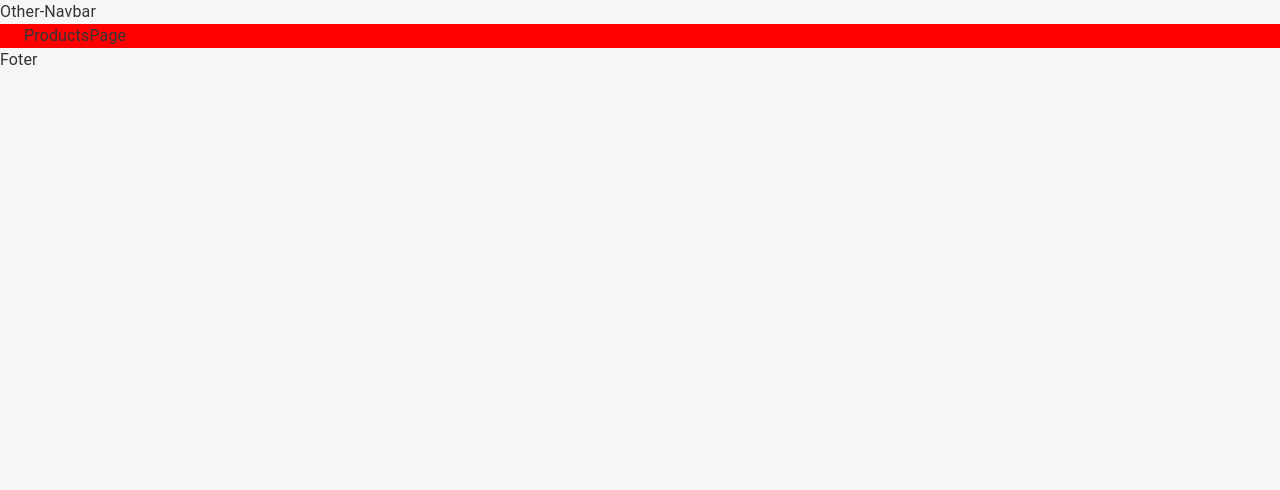
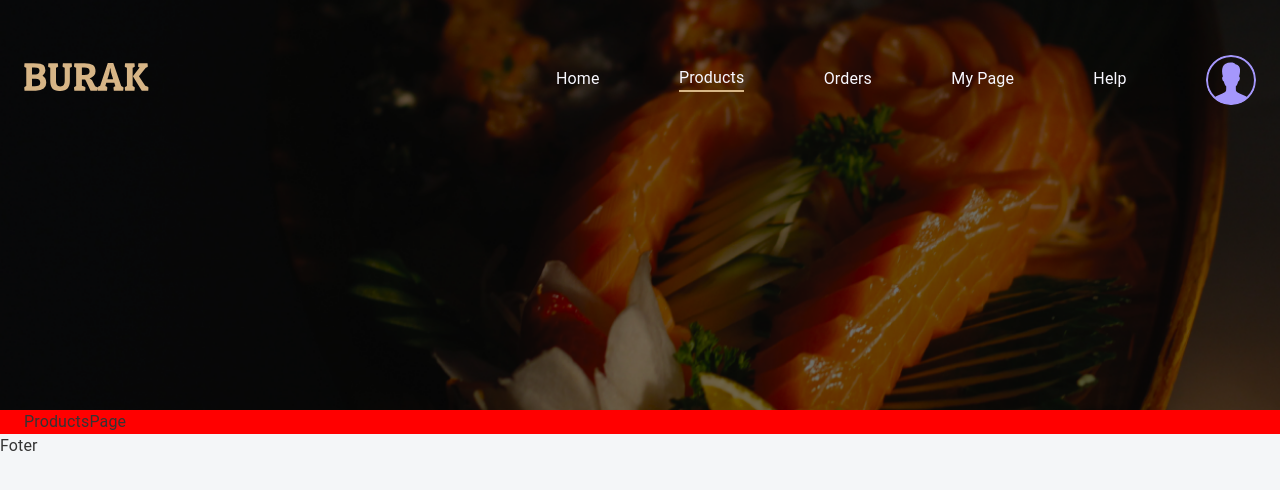
Before and after one commit to legendaxad/burak-react, a React (Create React App) app: page /products in a window 1280 px wide. Shown: the top 490 px of the page. Built offline with nearby package versions, Linux system fonts and the light colour scheme.

Commit message:
feat:publish otherheader component

```diff
--- a/src/app/components/headers/OtherNavbar.tsx
+++ b/src/app/components/headers/OtherNavbar.tsx
@@ -1,3 +1,62 @@
+import { Box, Button, Container, Stack } from "@mui/material";
+import { NavLink } from "react-router-dom";
+
 export function OtherNavbar() {
-  return <div>Other-Navbar</div>;
+  const authMember = true; // Replace with your authentication logic
+  return (
+    <div className="other-navbar">
+      <Container className="other-container">
+        <Stack className="menu">
+          <Box>
+            <NavLink to="/">
+              <img className="brand-logo" src="/icons/burak.svg" alt="Logo" />
+            </NavLink>
+          </Box>
+          <Stack className="links">
+            <Box className="hover-line">
+              <NavLink to="/">Home</NavLink>
+            </Box>{" "}
+            <Box className="hover-line">
+              <NavLink to="/products" activeClassName="underline">
+                Products
+              </NavLink>
+            </Box>
+            {authMember ? (
+              <Box className="hover-line">
+                <NavLink to="/orders" activeClassName="underline">
+                  Orders
+                </NavLink>
+              </Box>
+            ) : null}
+            {authMember ? (
+              <Box className="hover-line">
+                <NavLink to="/member-page" activeClassName="underline">
+                  My Page
+                </NavLink>
+              </Box>
+            ) : null}
+            <Box className="hover-line">
+              <NavLink to="/help" activeClassName="underline">
+                Help
+              </NavLink>
+            </Box>
+            {!authMember ? (
+              <Box>
+                <Button variant="contained" className="login-button">
+                  Login
+                </Button>
+              </Box>
+            ) : (
+              <img
+                alt=""
+                src="/icons/default-user.svg"
+                aria-haspopup="true"
+                className="user"
+              />
+            )}
+          </Stack>
+        </Stack>
+      </Container>
+    </div>
+  );
 }
--- a/src/css/navbar.css
+++ b/src/css/navbar.css
@@ -136,3 +136,81 @@
   background-repeat: no-repeat;
   filter: invert(30%);
 }
+
+/* Other Navbar */
+
+.other-navbar {
+  width: 100%;
+  height: 410px;
+  display: flex;
+  background: url("/public/img/banner.webp");
+  background-size: cover;
+}
+.other-navbar .other-container {
+  margin-top: 55px;
+  height: 642px;
+}
+.other-navbar .other-container .menu {
+  height: 50px;
+  justify-content: space-between;
+  align-items: center;
+  flex-direction: row;
+  display: flex;
+}
+.other-navbar .other-container .menu .brand-logo {
+  height: 30px;
+  width: 125px;
+}
+.other-navbar .other-container .menu .links {
+  min-width: 700px;
+  justify-content: space-between;
+  align-items: center;
+  flex-direction: row;
+  display: flex;
+}
+.other-navbar .other-container .menu .links .login-button {
+  background: #3776cc;
+  color: #f8f8ff;
+}
+.other-navbar .other-container .menu .links .user {
+  width: 50px;
+  height: 50px;
+  border-radius: 24px;
+}
+.other-navbar a {
+  text-decoration: none;
+}
+.other-navbar .hover-line a {
+  color: #f8f8ff;
+  z-index: 100;
+}
+.other-navbar .underline {
+  display: block;
+  content: "";
+  border-bottom: 2px solid #d7b686;
+}
+.other-navbar .hover-line:after {
+  display: block;
+  content: "";
+  border-bottom: 2px solid #d7b686;
+  transform: scaleX(0);
+  transition: transform 250ms ease-in-out;
+}
+.other-navbar .hover-line:hover:after {
+  transform: scaleX(1);
+}
+.other-navbar div.hover-line:after {
+  transform-origin: 0% 50%;
+}
+.other-navbar .other-container .header-frame {
+  height: 462px;
+  margin-top: 142px;
+  display: flex;
+  flex-direction: row;
+  justify-content: space-between;
+}
+.other-navbar .other-container .header-frame .detail {
+  width: 500px;
+  display: flex;
+  flex-direction: column;
+}
```
